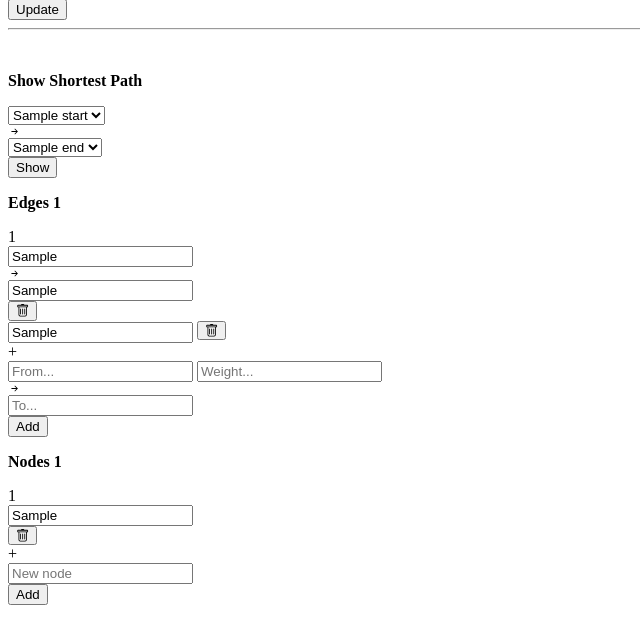
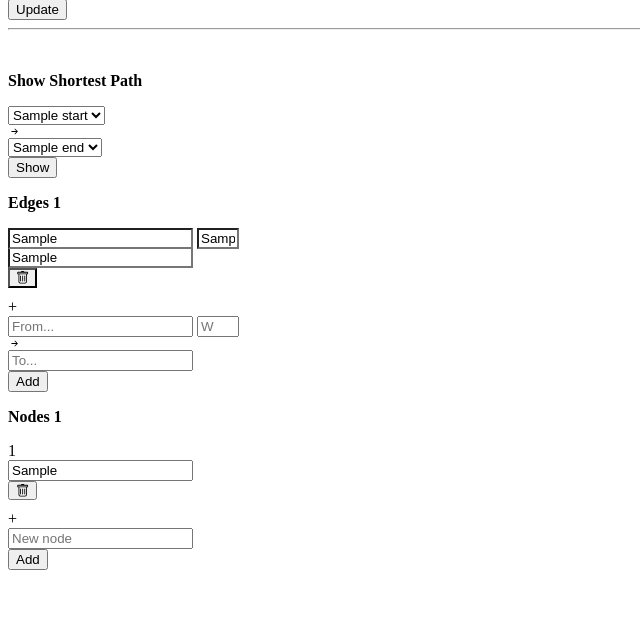
Before and after one commit to danielgiampaolo/CIS4930_Python, a Django app: template src/templates/sidebar_context.html in a window 1280 px wide. Shown: the part 103-747 px from the top of the page, without its empty margins (0-640 px from the left). Run offline with Django 3.2, Linux system fonts and the light colour scheme; the template is opened without the code that fills it: most values are stand-ins (such as "Sample title", 1, 10 or a date in 2020); parts of the project's set-up code (start-up, migrations or seed data) failed here and were passed over.

Commit message:
fix line endings for code + design update * set test_nodes.csv to CRLF to be compatible with the parser * move edge errors below add input * update design for edges

```diff
--- a/src/templates/index.html
+++ b/src/templates/index.html
@@ -95,10 +95,6 @@
             border-radius: 5px;
         }
 
-        .input-group + .input-group {
-            margin-top: 8px;
-        }
-
         form[name="sauceupdate"] {
             display: flex;
             flex-flow: column-reverse nowrap;
--- a/src/templates/sidebar_context.html
+++ b/src/templates/sidebar_context.html
@@ -6,8 +6,19 @@
     <p style="font-family: monospace;" class="mb-0">There aren't any nodes >:(</p>
 {% endif %}
 
+
+<style>
+    .node + .node {
+        margin-top: 10px;
+    }
+
+    .node:last-child {
+        margin-bottom: 10px;
+    }
+</style>
+
 {% for node in nodes %}
-<div class="input-group">
+<div class="node input-group">
     <div class="input-group-prepend">
         <span class="input-group-text" id="basic-addon1">
             {{ forloop.counter }}
@@ -31,30 +42,45 @@
     <p style="font-family: monospace;" class="mb-0">There aren't any edges >:(</p>
 {% endif %}
 
+<style>
+    .edge + .edge {
+        margin-top: 10px;
+    }
+
+    .edge:last-child {
+        margin-bottom: 10px;
+    }
+
+    .edge .input-group:first-child > input {
+        border-bottom-right-radius: 0;
+        border-bottom-left-radius: 0;
+    }
+
+    .edge .input-group + .input-group > input {
+        border-top-right-radius: 0;
+        border-top-left-radius: 0;
+        border-top: none;
+    }
+
+    .edge .input-group + .input-group > .input-group-append > button {
+        border-top-right-radius: 0;
+        border-top-left-radius: 0;
+    }
+</style>
+
 {% for edge in edges %}
+<div class="edge">
     <div class="input-group">
-    <div class="input-group-prepend">
-        <span class="input-group-text">
-            {{forloop.counter}}
-        </span>
+        <input autocomplete="off" type="text" class="form-control" name="edge{{forloop.counter}}from" value="{{ edge.0 }}">
+        <input style="max-width: 42px;" autocomplete="off" type="text" class="form-control" name="edge{{forloop.counter}}weight" value="{{edge.2}}">
     </div>
-    <input autocomplete="off" type="text" class="form-control" name="edge{{forloop.counter}}from" value="{{ edge.0 }}">
-    <div class="input-group-append">
-        <span class="input-group-text" style="font-family: monospace;">
-            {% include "icons.html" with icon="right_arrow" %}
-        </span>
-    </div>
+    <div class="input-group">
         <input autocomplete="off" type="text" class="form-control" name="edge{{forloop.counter}}to" value="{{ edge.1 }}">
         <div class="input-group-append">
             <button class="btn btn-outline-danger" type="submit" name="deleteEdge" value="{{forloop.counter}}">
                 {% include "icons.html" with icon="trash" %}
             </button>
         </div>
-	<div class="input-group-append" style="width: 100%">
-         <input width="auto" autocomplete="off" type="text" class="form-control" name="edge{{forloop.counter}}weight" value="{{edge.2}}">
-        <button class="btn btn-outline-danger" type="submit" name="deleteEdge" value="{{forloop.counter}}">
-            {% include "icons.html" with icon="trash" %}
-        </button>
     </div>
 </div>
 {% endfor %}
--- a/src/templates/sidebar_form.html
+++ b/src/templates/sidebar_form.html
@@ -73,7 +73,7 @@
             </span>
         </div>
         <input autocomplete="off" type="text" class="form-control" placeholder="From..." name="newedgefrom">
-		<input autocomplete="off" type="text" class="form-control" placeholder="Weight..." name="newedgeweight">
+		<input autocomplete="off" type="text" class="form-control" placeholder="W" name="newedgeweight" style="max-width: 42px;">
         <div class="input-group-append">
             <span class="input-group-text" style="font-family: monospace;">
                 {% include "icons.html" with icon="right_arrow" %}
@@ -83,12 +83,12 @@
         <div class="input-group-append">
             <input class="btn btn-outline-primary" type="submit" value="Add" name="addEdge" />
         </div>
-        {% if 'Edge Added: ' not in edge_error and 'Edge Deleted: ' not in edge_error %}
-            <div class="text-danger">
-                {{ edge_error }}
-            </div>
-        {% endif %}
     </div>
+    {% if 'Edge Added: ' not in edge_error and 'Edge Deleted: ' not in edge_error %}
+        <div class="text-danger">
+            {{ edge_error }}
+        </div>
+    {% endif %}
 </div>
 
 
```
Also changed, not shown: src/graph/CMakeLists.txt (line endings or trailing spaces), src/graph/graph_dash.py (line endings or trailing spaces), src/graph/graph_lib.py (line endings or trailing spaces), src/graph/urls.py (line endings or trailing spaces), src/manage.py (line endings or trailing spaces), src/netview/settings.py (line endings or trailing spaces), src/netview/urls.py (line endings or trailing spaces), src/templates/graph_base.html (line endings or trailing spaces), src/templates/sidebar_base.html (line endings or trailing spaces), src/templates/upload_base.html (line endings or trailing spaces), test/test_nodes.csv (line endings or trailing spaces), 2 other files. Lines whose indentation alone changed are shown as unchanged.
